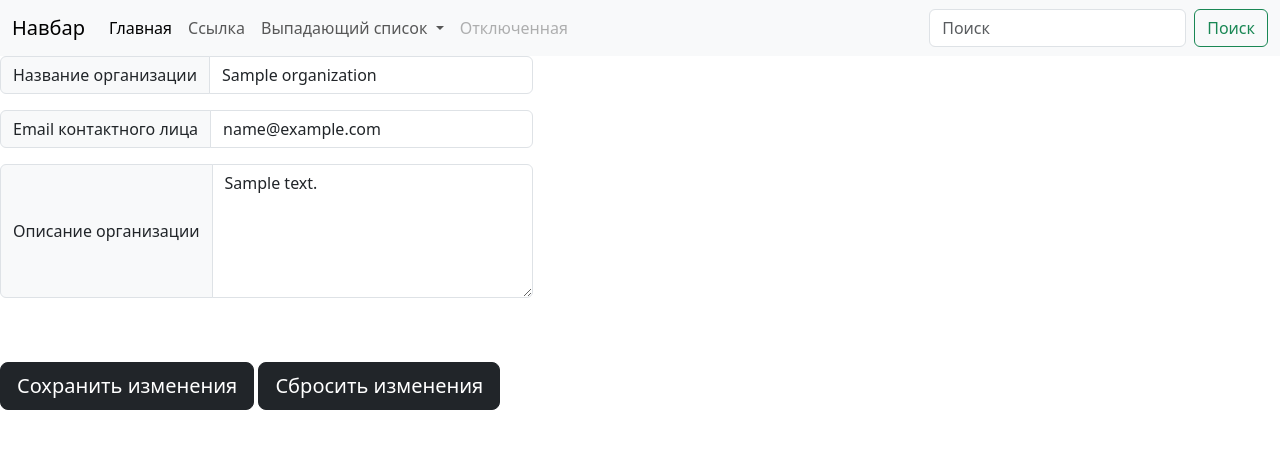
After one commit to FrBarbarossa/KR_TRPS_Test, a Django app: page /polls/organization in a window 1280 px wide. The commit adds this page. Shown: the top 449 px of the page. Run offline with Django 4.2, Linux system fonts and the light colour scheme; a user stored in the database is signed in; tables that the repository leaves empty hold one stand-in row (values such as "Sample post"); some libraries are stand-ins or nearby versions.

Commit message:
First step in organization form was made

```diff
--- a/mysite/polls/forms.py
+++ b/mysite/polls/forms.py
@@ -1,8 +1,47 @@
 from django import forms
+from polls.models import *
 
 
 class NameForm(forms.Form):
     your_name = forms.CharField(label="Your name", max_length=100)
 
+
 class SurnameForm(forms.Form):
     surname = forms.CharField(label="Your surname", max_length=200)
+
+
+class OrgForm(forms.ModelForm):
+    name = forms.CharField(max_length=100,
+                           required=True,
+                           widget=forms.TextInput(attrs={"class": "form-control",
+                                                         "placeholder": "Username",
+                                                         "aria-label": "Username",
+                                                         "aria-describedby": "basic-addon1"}))
+    email = forms.EmailField(required=True,
+                             widget=forms.TextInput(attrs={'class': 'form-control'}))
+    bio = forms.CharField(required=True, widget=forms.Textarea(attrs={'class': 'form-control',
+                                                                      'rows': 5,
+                                                                      "maxlength": 1000,
+                                                                      'placeholder': "Описание организации. Не более 1000 символов"}))
+
+    def __init__(self, *args, **kwargs):
+        super().__init__(*args, **kwargs)
+
+    def clean_name(self):
+        name = self.cleaned_data['name']
+        print(self.instance.name)
+        if self.instance.name != name and Organization.objects.filter(name=name):
+            raise forms.ValidationError('Организация с таким названием уже существует.')
+        return name
+
+    def clean_email(self):
+        # Check that email is not duplicate
+        email = self.cleaned_data["email"]
+        print(self.instance.email)
+        if self.instance.email != email and Organization.objects.filter(email=email):
+            raise forms.ValidationError('Пользователь с таким e-mail уже существует.')
+        return email.lower()
+
+    class Meta:
+        model = Organization
+        fields = ["name", "bio", "email"]
--- a/mysite/polls/models.py
+++ b/mysite/polls/models.py
@@ -16,8 +16,30 @@ class Person(models.Model):
 
 
 class Organization(models.Model):
-    name = models.CharField(unique=True, max_length=100, default='1')
+    CREATED = 'CR'
+    CONFIRMED = 'CD'
+    BANNED = 'BD'
+    # LOW MONEY & Co
+
+    STATUS_CHOICES = [
+        (CREATED, 'Created'),
+        (CONFIRMED, 'CD'),
+        (BANNED, 'Banned'),
+
+    ]
+    name = models.CharField(unique=True, max_length=100, default='1' )
     profile = models.ForeignKey(Profile, on_delete=models.CASCADE)
+    bio = models.CharField(unique=True, max_length=1000, default='No bio')
+    balance = models.DecimalField(max_digits=19, decimal_places=4)
+    status = models.CharField(
+        max_length=2,
+        choices=STATUS_CHOICES,
+        default=CREATED
+    )
+    email = models.EmailField()
+    created_at = models.DateTimeField(auto_now_add=True)
+    modified_at = models.DateTimeField(auto_now=True)
+    #default timezone.now
 
 
 # Create your models here.
--- a/mysite/polls/urls.py
+++ b/mysite/polls/urls.py
@@ -12,4 +12,5 @@ urlpatterns = [
     path('form_creation/<int:id>/save_config/', views.form_save_config, name='form_save_config'),
     path('form_creation/<int:id>/get_configuration/', views.form_get_config, name='form_get_config'),
     path('task_emplementation/<int:id>/get_configureation', views.task_get_config, name='task_get_config'),
+    path('organization', views.orgranization, name='organization')
 ]
--- a/mysite/polls/views.py
+++ b/mysite/polls/views.py
@@ -1,16 +1,19 @@
 import datetime
 
 from django.shortcuts import render
-from .models import Person
+from polls.models import *
 from django.urls import reverse
 from django.http import HttpResponseRedirect, JsonResponse
 from django.db.utils import IntegrityError
 from django.forms import formset_factory
 from .forms import *
 from .models import *
+from django.contrib import messages
+from django.contrib.messages.views import SuccessMessageMixin
 from django.contrib.auth.decorators import login_required, permission_required
 import json
 import zipfile
+from .forms import OrgForm
 from django.core.files.base import ContentFile
 
 
@@ -19,6 +22,18 @@ from django.core.files.base import ContentFile
                      raise_exception=True)  # Всё, что в списке - необходимые одновременно разрешения
 def index(request):
     return render(request, 'polls/index.html')
+
+@login_required
+def orgranization(request):
+    if request.method == "POST":
+        org_form = OrgForm(request.POST,instance=Organization.objects.get(profile=request.user.profile))
+        if org_form.is_valid():
+            print('ITS VALID!')
+            print(org_form.cleaned_data)
+            return HttpResponseRedirect(reverse("polls:organization"))
+    else:
+        org_form = OrgForm(instance=Organization.objects.get(profile=request.user.profile))
+    return render(request, 'polls/organization.html', {'org_form': org_form})
 
 
 def postcard(request):
@@ -75,7 +90,7 @@ def formset_test(request):
             with zipfile.ZipFile(request.FILES['myFile'], 'r') as myzip:
                 for filename in myzip.namelist()[1:]:
                     with myzip.open(filename) as myfile:
-                        print(zipfile.Path(myzip, filename).name) # arcname/picture.jpeg -> picture.jpeg
+                        print(zipfile.Path(myzip, filename).name)  # arcname/picture.jpeg -> picture.jpeg
                         # name = f"order_{order_id}/" + zipfile.Path(myzip, filename).name
                         # Source(file_link=ContentFile(myfile.read(), name="order_1/"+zipfile.Path(myzip, filename).name), s_type="IM", order=Order.objects.get(id=1), repeat_time_plan=2,
                         #        repeat_time_fact=0).save()
--- /dev/null
+++ b/mysite/templates/polls/organization.html
@@ -0,0 +1,48 @@
+{% extends "src/base.html" %}
+{% load i18n %}
+{% block title %}Организация{% endblock title %}
+{% block content %}
+    {% if org_form.errors %}
+        <div class="alert alert-danger alert-dismissible" role="alert">
+            <div id="form_errors">
+                {% for key, value in org_form.errors.items %}
+                    <strong>{% blocktranslate %}{{ value }}{% endblocktranslate %}</strong>
+                {% endfor %}
+            </div>
+            <button type="button" class="btn-close" data-bs-dismiss="alert"
+                    aria-label="Close"></button>
+        </div>
+    {% endif %}
+    <div class="form-content">
+        <form method="post" enctype="multipart/form-data">
+            {% csrf_token %}
+            <div class="form-row">
+                <div class="col-md-5">
+                    <div class="input-group mb-3">
+                        <span class="input-group-text" id="basic-addon1">Название организации</span>
+                        {{ org_form.name }}
+                    </div>
+                </div>
+            </div>
+            <div class="form-row">
+                <div class="col-md-5">
+                    <div class="input-group mb-3">
+                        <span class="input-group-text" id="basic-addon1">Email контактного лица</span>
+                        {{ org_form.email }}
+                    </div>
+                </div>
+            </div>
+            <div class="form-row">
+                <div class="col-md-5">
+                    <div class="input-group mb-3">
+                        <span class="input-group-text" id="basic-addon1">Описание организации</span>
+                        {{ org_form.bio }}
+                    </div>
+                </div>
+            </div>
+            <br><br>
+            <button type="submit" class="btn btn-dark btn-lg">Сохранить изменения</button>
+            <button type="reset" class="btn btn-dark btn-lg">Сбросить изменения</button>
+        </form>
+    </div>
+{% endblock content %}
--- a/mysite/users/templates/users/login.html
+++ b/mysite/users/templates/users/login.html
@@ -8,7 +8,7 @@
                 <div class="col col-lg-5">
                     <div class="card shadow-lg border-0 rounded-lg mt-0 mb-3">
                         <div class="card-header justify-content-center">
-                            <h3 class="font-weight-light my-1 text-center">Sign In</h3>
+                            <h3 class="font-weight-light my-1 text-center">Вход</h3>
                         </div>
                         {% if form.errors %}
                             <div class="alert alert-danger alert-dismissible" role="alert">
--- a/mysite/users/views.py
+++ b/mysite/users/views.py
@@ -96,7 +96,7 @@ def profile(request):
     else:
         user_form = UpdateUserForm(instance=request.user)
         profile_form = UpdateProfileForm(instance=request.user.profile)
-        # request.user.user_permissions.add(Permission.objects.get(codename="view_profile")) # тестирование добавления роли
+        # request.user.user_permissions.add(Permission.objects.get(codename="view_profile")) # тестирование добавления
         # print(request.user.get_user_permissions())
         # print(request.user.has_perm("users.view_profile"))
     return render(request, 'users/profile.html', {'user_form': user_form, 'profile_form': profile_form})
```
